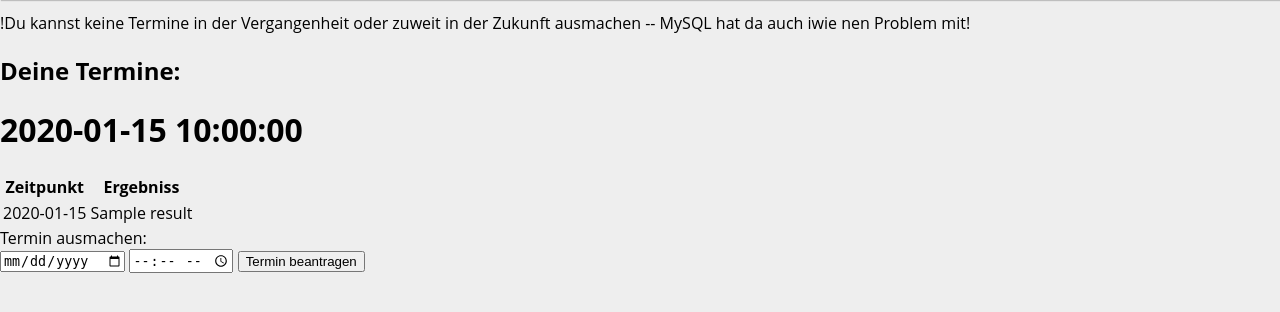
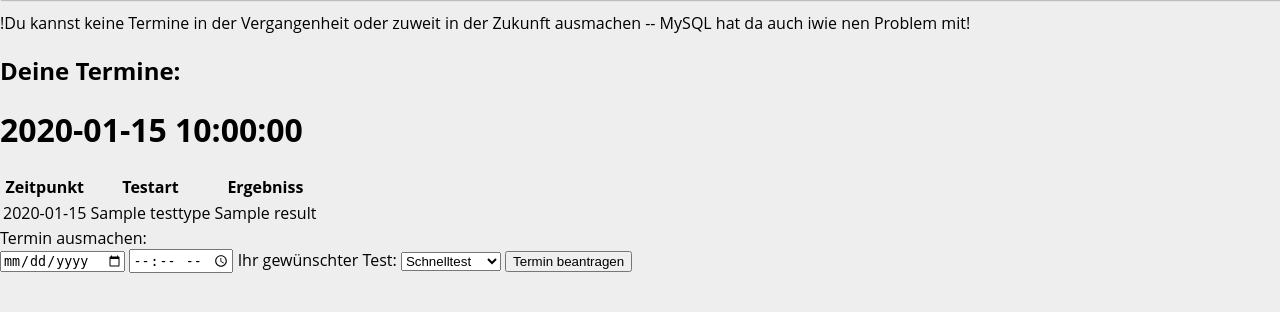
Before and after one commit to dream-jannis/coroni, a Flask app: template templates/t_appointments/pages/t_appointments.html in a window 1280 px wide. Shown: the part 80-392 px from the top of the page. Run offline with Flask 2, Linux system fonts and the light colour scheme; the template is opened without the code that fills it: most values are stand-ins (such as "Sample title", 1, 10 or a date in 2020).

Commit message:
t-method in t_appointments view  + html

```diff
--- a/templates/t_appointments/pages/t_appointments.html
+++ b/templates/t_appointments/pages/t_appointments.html
@@ -10,13 +10,13 @@
 <table>
     <tr>
         <th>Zeitpunkt</th>
-        <!--<th>Testart</th>-->
+        <th>Testart</th>
         <th>Ergebniss</th>
     </tr>
     {% for time in data %}
     <tr>
         <td>{{time}}</td>
-        <!--<td>{{testtype}}</td>-->
+        <td>{{testtype}}</td>
         <td>{{result}}</td>
     </tr>
     {% endfor %}
@@ -27,6 +27,11 @@ Termin ausmachen:
 <form class="form1" method="POST">
     <input class="un " type="date" name="date" align="center" placeholder="Datum eintragen">
     <input class="pass" type="time" name="time" align="center" placeholder="Zeit eintragen">
+    <label for="testtype">Ihr gewünschter Test: </label>
+    <select name="testtype" id="testtype">
+        <option value="Schnelltest">Schnelltest</option>
+        <option value="PCR-Test">PCR-Test</option>
+        <option value="Antigentest">AntiGen-Test</option></select>
     <button type="submit" class="submit" align="center">Termin beantragen</button>
 </form>
 {% endblock %}
```
Also changed, not shown: db.py (+4 -4 lines), templates/t_appointments/views.py (+11 -4 lines).
